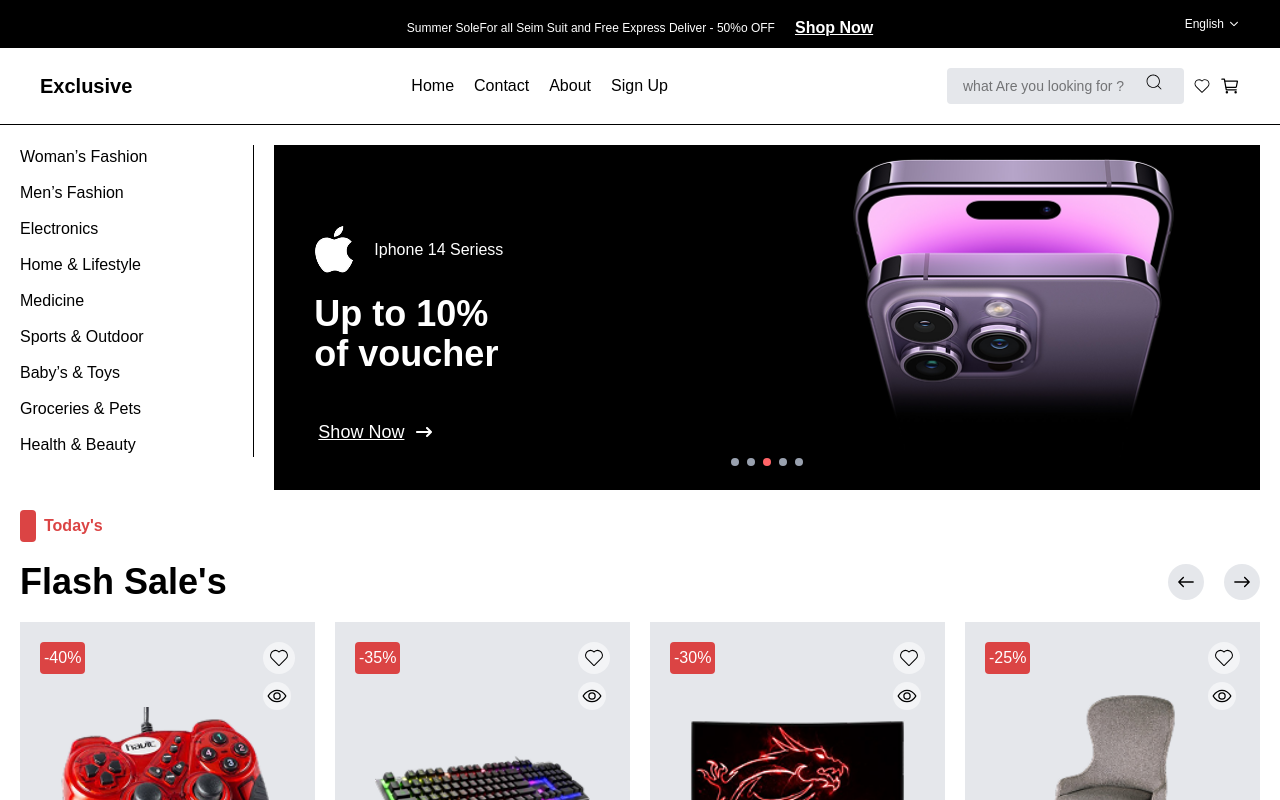
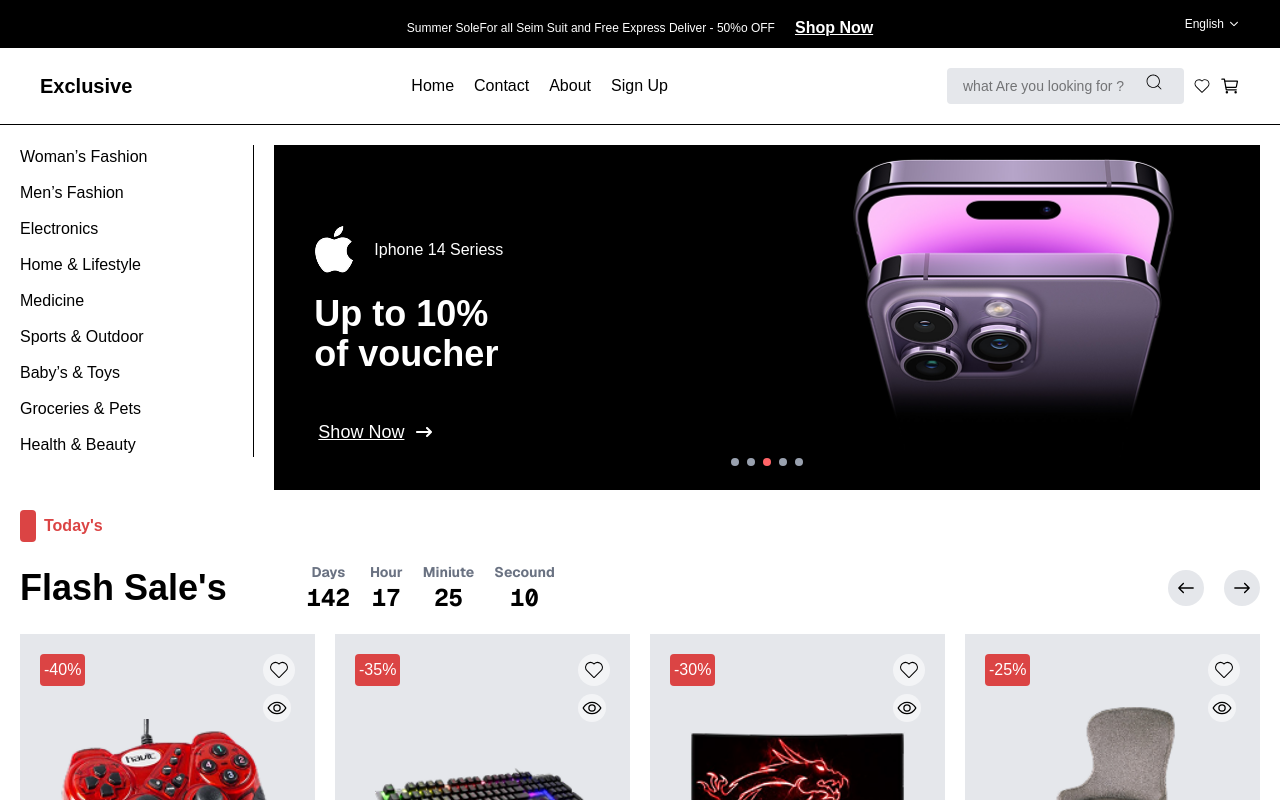
Before and after one commit to almamun0101/exclusive, a Next.js app: page / in a window 1280 px wide. Shown: the top 800 px of the page. Built offline with nearby package versions, Linux system fonts and the light colour scheme.

Commit message:
countdown props

```diff
--- a/src/component/CountDown.jsx
+++ b/src/component/CountDown.jsx
@@ -1,23 +1,46 @@
 "use client";
-import React, { use, useEffect, useState } from "react";
+import React, {  useEffect, useState } from "react";
 
-const CountDown = () => {
-  const [time, setTime] = useState({ days: 0, hours: 0, miniute: 0, sec: 0 });
+const CountDown = ({endTime}) => {
+  const [time, setTime] = useState({ days: 0, hours: 0, minutes: 0, seconds: 0 });
 
-  useEffect(() => {
-    const target = new Date("2025-12-31T23:59:59").getTime();
+   useEffect(() => {
+    const target = new Date(endTime).getTime();
 
     const timer = setInterval(() => {
-        const now = new Date().getTime();
-        const difference = target - now;
-        setTime({
-            days : Math.max(0,Math.floor(difference/(1000*60*60*24)))
-        })
+      const now = new Date().getTime();
+      const diff = target - now;
+
+      setTime({
+        days: Math.max(0, Math.floor(diff / (1000 * 60 * 60 * 24))),
+        hours: Math.max(0, Math.floor((diff / (1000 * 60 * 60)) % 24)),
+        minutes: Math.max(0, Math.floor((diff / (1000 * 60)) % 60)),
+        seconds: Math.max(0, Math.floor((diff / 1000) % 60)),
+      });
     }, 1000);
-    console.log(timer);
+
+    return () => clearInterval(timer);
   }, []);
 
-  return <div></div>;
+
+  return(
+
+  <div>
+      <div className="grid grid-flow-col gap-5 w-1/3">
+        <Box label={"Days"} value={time.days}/>
+        <Box label={"Hour"} value={time.hours}/>
+        <Box label={"Miniute"} value={time.minutes}/>
+        <Box label={"Secound"} value={time.seconds}/>
+      </div>
+  </div>
+  )
 };
-
+function Box({ label, value }) {
+  return (
+    <div className="flex flex-col  items-center">
+      <div className="text-sm font-bold font-sans text-gray-500">{label}</div>
+      <div className="text-2xl font-mono font-bold">{value}</div>
+    </div>
+  );
+}
 export default CountDown;
--- a/src/component/Heading.jsx
+++ b/src/component/Heading.jsx
@@ -1,7 +1,8 @@
 import React from "react";
 import { IoIosArrowRoundBack, IoIosArrowRoundForward } from "react-icons/io";
+import CountDown from "./CountDown";
 
-const Heading = ({ title,heading }) => {
+const Heading = ({ title, heading, endTime }) => {
   return (
     <div className="">
       <div className="flex items-center gap-2">
@@ -9,10 +10,9 @@
         <h2 className="text-pri font-bold ">{title}</h2>
       </div>
       <div className="flex justify-between py-5">
-        <div className="flex  flex-wrap justify-between items-center gap-2 lg:gap-20">
+        <div className="flex items-center gap-10 lg:gap-20">
           <h3 className="font-bold  text-4xl">{heading} </h3>
-
-
+        {!isNaN(new Date(endTime).getTime()) && <CountDown endTime={endTime}/>}
         </div>
         <div className="flex items-center gap-5 ">
           <IoIosArrowRoundBack className="bg-gray-200 p-1 text-4xl  rounded-full " />
--- a/src/component/Today.jsx
+++ b/src/component/Today.jsx
@@ -49,15 +49,14 @@
     <div>
       <div className="px-5 container pb-200">
         {/* heading */}
-        <Heading title={"Today's"} heading={"Flash Sale's"} />
+        <Heading title={"Today's"} heading={"Flash Sale's"} endTime={"2025-12-31T23:59:59"} />
 
-        {/* flash sell */}
-       <CountDown/>
+
 
         {/* product */}
         <div className="grid sm:grid-cols-2 md:grid-cols-3 lg:grid-cols-4 gap-5">
-          {product.map((item) => (
-            <div className="bg-gray-200  group">
+          {product.map((item,index) => (
+            <div key={index} className="bg-gray-200  group">
               {/* image part of the product  */}
               <div className="  flex flex-col p-5 relative">
                 <div className="flex justify-between items-center">
```
